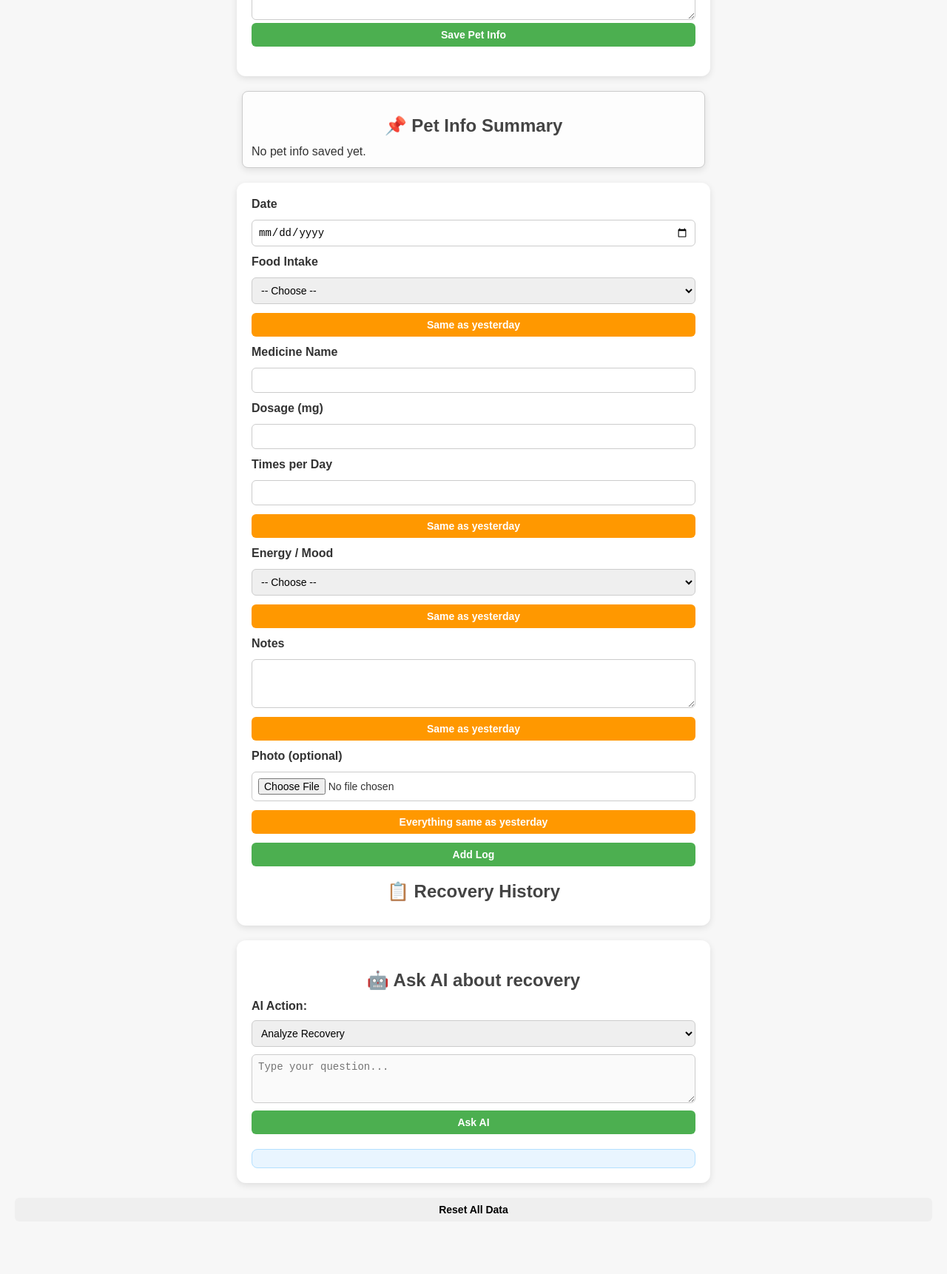
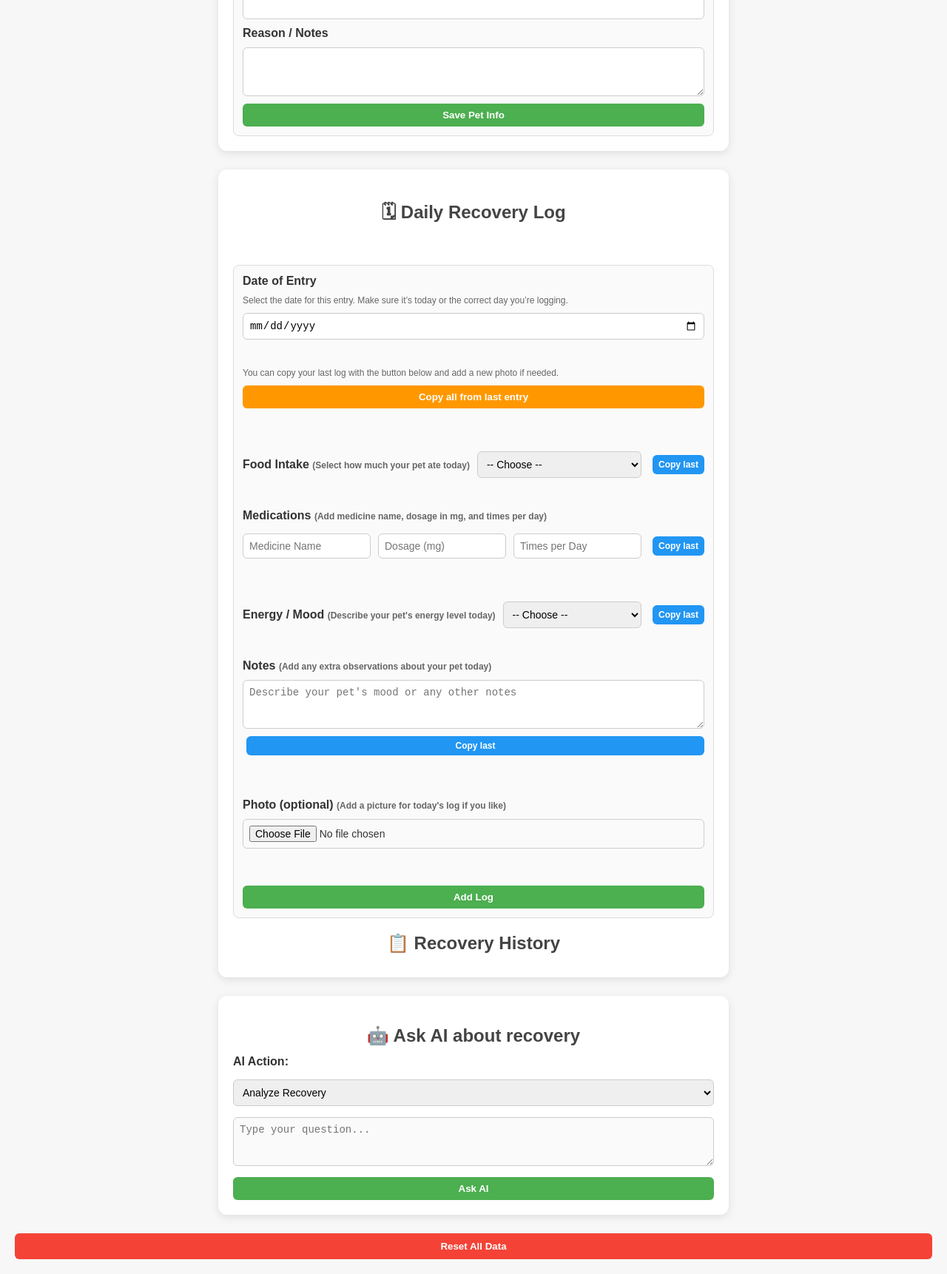
Before and after one commit to Anci82/PetPostOP, a plain HTML site: page index.html in a window 1280 px wide. Shown: the part 440-2162 px from the top of the page at 74% size. Before the commit the page ends 2111 px from the top, so only its background shows below. Drawn offline with Linux system fonts and the light colour scheme; no server answers.

Commit message:
Polished styling, summary hidden if info is present or editing

```diff
--- a/index.html
+++ b/index.html
@@ -1,19 +1,18 @@
 <!DOCTYPE html>
 <html lang="en">
-
   <head>
-  <meta charset="UTF-8">
+    <meta charset="UTF-8" />
     <title>Pet Recovery Log</title>
-  <link rel="stylesheet" href="style.css">
+    <link rel="stylesheet" href="style.css" />
   </head>
-
   <body>
     <h1>🐾 Pet Recovery Log</h1>
 
     <!-- PET INFO -->
-<div class="container">
+    <div class="container" id="petInfoWrapper">
       <h2>🐶🐱 Pet General Info (Fill Once)</h2>
       <form id="petInfoForm">
+        <div class="field-group">
           <label for="petType">Pet Type</label>
           <select id="petType" required>
             <option value="">-- Choose --</option>
@@ -22,7 +21,7 @@
           </select>
 
           <label for="petAge">Age (years)</label>
-    <input type="number" id="petAge" min="0" required>
+          <input type="number" id="petAge" min="0" required />
 
           <label for="petBreed">Breed (if dog)</label>
           <select id="petBreed">
@@ -30,12 +29,13 @@
           </select>
 
           <label for="surgeryType">Type of Surgery</label>
-    <input type="text" id="surgeryType" required>
+          <input type="text" id="surgeryType" required />
 
           <label for="surgeryReason">Reason / Notes</label>
           <textarea id="surgeryReason" rows="3"></textarea>
 
-    <button type="submit">Save Pet Info</button>
+          <button type="submit" class="primary-btn">Save Pet Info</button>
+        </div>
       </form>
     </div>
 
@@ -46,12 +46,31 @@
     </div>
 
     <!-- DAILY LOG -->
-  <div class="container">
+    <div class="container" id="dailyLogWrapper">
+      <h2>🗓 Daily Recovery Log</h2>
       <form id="logForm">
-      <label for="date">Date</label>
-      <input type="date" id="date" required>
+        <div class="field-group">
+          <label for="date">Date of Entry</label>
+          <small class="helper-text"
+            >Select the date for this entry. Make sure it’s today or the correct
+            day you’re logging.</small
+          >
+          <input type="date" id="date" required />
+          <small class="helper-text"
+            >You can copy your last log with the button below and add a new
+            photo if needed.</small
+          >
+          <button type="button" id="copyAllBtn" class="secondary-btn">
+            Copy all from last entry
+          </button>
 
-      <label for="food">Food Intake</label>
+          <div class="flex-row">
+            <label for="food">
+              Food Intake
+              <span class="helper-text"
+                >(Select how much your pet ate today)</span
+              >
+            </label>
             <select id="food" required>
               <option value="">-- Choose --</option>
               <option value="100%">100%</option>
@@ -60,34 +79,81 @@
               <option value="25%">25%</option>
               <option value="None">None</option>
             </select>
-      <button type="button" class="same-btn" data-field="food">Same as yesterday</button>
+            <button type="button" class="copy-btn" data-field="food">
+              Copy last
+            </button>
+          </div>
 
-      <label for="medName">Medicine Name</label>
-      <input type="text" id="medName">
-      <label for="medDosage">Dosage (mg)</label>
-      <input type="number" id="medDosage" min="0">
-      <label for="medTimes">Times per Day</label>
-      <input type="number" id="medTimes" min="0">
-      <button type="button" class="same-btn" data-field="medName">Same as yesterday</button>
+          <div class="field-group">
+            <label>
+              Medications
+              <span class="helper-text"
+                >(Add medicine name, dosage in mg, and times per day)</span
+              >
+            </label>
+            <div class="flex-row" id="meds">
+              <input type="text" id="medName" placeholder="Medicine Name" />
+              <input
+                type="number"
+                id="medDosage"
+                placeholder="Dosage (mg)"
+                min="0"
+              />
+              <input
+                type="number"
+                id="medTimes"
+                placeholder="Times per Day"
+                min="0"
+              />
+              <button type="button" class="copy-btn" data-field="medName">
+                Copy last
+              </button>
+            </div>
+          </div>
 
-      <label for="energy">Energy / Mood</label>
+          <div class="flex-row">
+            <label for="energy">
+              Energy / Mood
+              <span class="helper-text"
+                >(Describe your pet's energy level today)</span
+              >
+            </label>
             <select id="energy" required>
               <option value="">-- Choose --</option>
               <option value="High">High</option>
               <option value="Normal">Normal</option>
               <option value="Low">Low</option>
             </select>
-      <button type="button" class="same-btn" data-field="energy">Same as yesterday</button>
+            <button type="button" class="copy-btn" data-field="energy">
+              Copy last
+            </button>
+          </div>
 
-      <label for="notes">Notes</label>
-      <textarea id="notes" rows="3"></textarea>
-      <button type="button" class="same-btn" data-field="notes">Same as yesterday</button>
+          <label for="notes">
+            Notes
+            <span class="helper-text"
+              >(Add any extra observations about your pet today)</span
+            >
+          </label>
+          <textarea
+            id="notes"
+            rows="3"
+            placeholder="Describe your pet's mood or any other notes"
+          ></textarea>
+          <button type="button" class="copy-btn" data-field="notes">
+            Copy last
+          </button>
 
-      <label for="photo">Photo (optional)</label>
-      <input type="file" id="photo" accept="image/*">
+          <label for="photo" id="photo-label">
+            Photo (optional)
+            <span class="helper-text"
+              >(Add a picture for today's log if you like)</span
+            >
+          </label>
+          <input type="file" id="photo" accept="image/*" />
 
-      <button type="button" id="sameAll">Everything same as yesterday</button>
-      <button type="submit">Add Log</button>
+          <button type="submit" class="primary-btn" id="add-log-btn">Add Log</button>
+        </div>
       </form>
 
       <h2>📋 Recovery History</h2>
@@ -104,13 +170,20 @@
           <option value="question">Ask a Question</option>
         </select>
 
-      <textarea id="aiQuestion" rows="3" placeholder="Type your question..." disabled></textarea>
-      <button type="submit">Ask AI</button>
+        <textarea
+          id="aiQuestion"
+          rows="3"
+          placeholder="Type your question..."
+          disabled
+        ></textarea>
+        <button type="submit" class="primary-btn">Ask AI</button>
       </form>
       <div id="aiAnswer"></div>
     </div>
 
-  <button type="button" onclick="resetAllData()">Reset All Data</button>
+    <button type="button" onclick="resetAllData()" class="reset-btn">
+      Reset All Data
+    </button>
 
     <script src="script.js"></script>
   </body>
--- a/script.js
+++ b/script.js
@@ -6,11 +6,10 @@ const petInfoContent = document.getElementById('petInfoContent');
 
 let petInfo = JSON.parse(localStorage.getItem('petInfo')) || {};
 
-// Display pet info in the summary div
 function displayPetInfo() {
-    if (!petInfo || !petInfo.type) {
-        petInfoContent.innerHTML = "No pet info saved yet.";
-        petInfoForm.style.display = 'block';
+    if (!petInfo.type || document.getElementById('petInfoWrapper').style.display == 'block') {
+        document.getElementById('petInfoDisplay').style.display = 'none';
+        document.getElementById('petInfoWrapper').style.display = 'block';
         return;
     }
 
@@ -20,16 +19,13 @@ function displayPetInfo() {
       <strong>Breed:</strong> ${petInfo.breed || "—"}<br>
       <strong>Surgery:</strong> ${petInfo.surgeryType}<br>
       <strong>Reason / Notes:</strong> ${petInfo.surgeryReason || "—"}<br>
-      <button type="button" id="editPetInfo">Edit Pet Info</button>
+      <button type="button" id="editPetInfo" class="primary-btn">Edit Pet Info</button>
     `;
 
-    // Hide form since info exists
-    petInfoForm.style.display = 'none';
+    document.getElementById('petInfoWrapper').style.display = 'none';
 
-    // Add click listener to show form again
     document.getElementById('editPetInfo').addEventListener('click', () => {
-        petInfoForm.style.display = 'block';
-        // Prefill form with existing data
+        document.getElementById('petInfoWrapper').style.display = 'block';
         petType.value = petInfo.type;
         document.getElementById('petAge').value = petInfo.age;
         breedSelect.value = petInfo.breed;
@@ -38,7 +34,6 @@ function displayPetInfo() {
     });
 }
 
-// Save pet info
 petInfoForm.addEventListener('submit', function(e) {
     e.preventDefault();
     petInfo = {
@@ -53,12 +48,10 @@ petInfoForm.addEventListener('submit', function(e) {
     alert("Pet info saved!");
 });
 
-// Show/hide breed dropdown (optional for dog/cat)
 petType.addEventListener('change', function() {
-    breedSelect.parentElement.style.display = this.value === 'Dog' ? 'block' : 'block'; // always visible now
+    breedSelect.parentElement.style.display = 'block'; // always visible
 });
 
-// Fetch dog breeds from API
 function loadDogBreeds() {
     fetch('https://dog.ceo/api/breeds/list/all')
         .then(res => res.json())
@@ -82,10 +75,9 @@ const photoInput = document.getElementById('photo');
 
 let logs = JSON.parse(localStorage.getItem('petLogs')) || [];
 
-// Display logs
 function displayLogs() {
     logList.innerHTML = "";
-    logs.forEach((log) => {
+    logs.forEach((log, idx) => {
         const div = document.createElement('div');
         div.className = 'log-entry';
         div.innerHTML = `
@@ -95,52 +87,60 @@ function displayLogs() {
           <strong>Energy:</strong> ${log.energy}<br>
           <strong>Notes:</strong> ${log.notes || "—"}<br>
           ${log.photo ? `<img src="${log.photo}" alt="Pet Photo">` : ''}
+          <button type="button" class="edit-log-btn" data-index="${idx}">Edit</button>
         `;
         logList.appendChild(div);
     });
+
+    // Edit log button
+    document.querySelectorAll('.edit-log-btn').forEach(btn => {
+        btn.addEventListener('click', function() {
+            const idx = this.dataset.index;
+            const log = logs[idx];
+            document.getElementById('date').value = log.date;
+            document.getElementById('food').value = log.food;
+            document.getElementById('medName').value = log.medName;
+            document.getElementById('medDosage').value = log.medDosage;
+            document.getElementById('medTimes').value = log.medTimes;
+            document.getElementById('energy').value = log.energy;
+            document.getElementById('notes').value = log.notes;
+            // remove old photo if exists
+            photoInput.value = '';
+            // remove old log to replace
+            logs.splice(idx,1);
+            localStorage.setItem('petLogs', JSON.stringify(logs));
+            displayLogs();
+        });
+    });
 }
 
-// Highlight field briefly when copied from yesterday
-function highlightField(fieldId) {
-    const input = document.getElementById(fieldId);
-    if (!input) return;
-    input.classList.add('copied');
-    setTimeout(() => input.classList.remove('copied'), 1500);
-}
+// Copy last log
+document.getElementById('copyAllBtn').addEventListener('click', function() {
+    if (!logs.length) return;
+    const lastLog = logs[logs.length-1];
+    const fields = ['food','medName','medDosage','medTimes','energy','notes'];
+    fields.forEach(field=>{
+        const el = document.getElementById(field);
+        if(el) el.value = lastLog[field] || '';
+    });
+    photoInput.value = '';
+});
 
-// Individual "same as yesterday"
-document.querySelectorAll('.same-btn').forEach(button => {
+// Individual copy buttons
+document.querySelectorAll('.copy-btn').forEach(button => {
     button.addEventListener('click', function() {
         if (!logs.length) return;
         const field = this.dataset.field;
-        const input = document.getElementById(field);
-        if (!input) return;
-        input.value = logs[logs.length - 1][field] || "";
-        highlightField(field);
+        document.getElementById(field).value = logs[logs.length-1][field] || '';
     });
 });
 
-// "Everything same as yesterday"
-document.getElementById('sameAll').addEventListener('click', function() {
-    if (!logs.length) return;
-    const lastLog = logs[logs.length - 1];
-    const fields = ['food','medName','medDosage','medTimes','energy','notes'];
-    fields.forEach(field => {
-        const input = document.getElementById(field);
-        if(input) {
-            input.value = lastLog[field] || "";
-            highlightField(field);
-        }
-    });
-});
-
-// Add new log
 form.addEventListener('submit', function(e) {
     e.preventDefault();
     const file = photoInput.files[0];
-    if(file) {
+    if(file){
         const reader = new FileReader();
-        reader.onload = function(event) {
+        reader.onload = function(event){
             saveLog(event.target.result);
         }
         reader.readAsDataURL(file);
@@ -149,7 +149,7 @@ form.addEventListener('submit', function(e) {
     }
 });
 
-function saveLog(photoData) {
+function saveLog(photoData){
     const newLog = {
         date: document.getElementById('date').value,
         food: document.getElementById('food').value,
@@ -172,20 +172,20 @@ const aiQuestion = document.getElementById('aiQuestion');
 const aiAnswer = document.getElementById('aiAnswer');
 const aiOption = document.getElementById('aiOption');
 
-aiOption.addEventListener('change', function() {
-    aiQuestion.disabled = this.value !== 'question';
+aiOption.addEventListener('change', function(){
+    aiQuestion.disabled = this.value!=='question';
 });
 
-aiForm.addEventListener('submit', function(e) {
+aiForm.addEventListener('submit', function(e){
     e.preventDefault();
     const option = aiOption.value;
-    const recentLogs = logs.slice(-7).map(log => {
-        return `${log.date}: Food ${log.food}, Meds ${log.medName || "—"} ${log.medDosage ? `(${log.medDosage} mg x ${log.medTimes}/day)` : ""}, Energy ${log.energy}, Notes: ${log.notes || "—"}, Photo ${log.photo ? "uploaded" : "none"}`;
+    const recentLogs = logs.slice(-7).map(log=>{
+        return `${log.date}: Food ${log.food}, Meds ${log.medName || "—"} ${log.medDosage?`(${log.medDosage} mg x ${log.medTimes}/day)`:""}, Energy ${log.energy}, Notes: ${log.notes||"—"}, Photo ${log.photo?"uploaded":"none"}`;
     }).join("\n");
 
-    let prompt = `Pet: ${petInfo.type || "Unknown"} (${petInfo.age || "?"} years, ${petInfo.breed || "Unknown breed"})\nSurgery: ${petInfo.surgeryType || "Unknown"}\nReason: ${petInfo.surgeryReason || "—"}\n\nRecovery logs (last 7 days):\n${recentLogs}\n`;
+    let prompt = `Pet: ${petInfo.type||"Unknown"} (${petInfo.age||"?"} years, ${petInfo.breed||"Unknown breed"})\nSurgery: ${petInfo.surgeryType||"Unknown"}\nReason: ${petInfo.surgeryReason||"—"}\n\nRecovery logs (last 7 days):\n${recentLogs}\n`;
 
-    if(option === 'question') {
+    if(option==='question'){
         const question = aiQuestion.value.trim();
         if(!question) return;
         prompt += `Owner question: "${question}"`;
@@ -194,12 +194,12 @@ aiForm.addEventListener('submit', function(e) {
     }
 
     aiAnswer.innerText = "Preparing AI response...\n\n" + prompt;
-    aiQuestion.value = "";
+    aiQuestion.value="";
 });
 
-// --- RESET FUNCTION ---
-function resetAllData() {
-    if(confirm("Are you sure you want to clear all pet info and logs?")) {
+// --- RESET ---
+function resetAllData(){
+    if(confirm("Are you sure you want to clear all pet info and logs?")){
         localStorage.removeItem('petInfo');
         localStorage.removeItem('petLogs');
         petInfo = {};
@@ -208,7 +208,7 @@ function resetAllData() {
         displayLogs();
         petInfoForm.reset();
         form.reset();
-        petInfoForm.style.display = 'block'; // show form again
+        document.getElementById('petInfoWrapper').style.display='block';
         alert("All data cleared!");
     }
 }
--- a/style.css
+++ b/style.css
@@ -1,4 +1,3 @@
-/* --- GLOBAL STYLING --- */
 body {
   font-family: Arial, sans-serif;
   background: #f7f7f7;
@@ -13,29 +12,25 @@ h1, h2 {
   margin-bottom: 12px;
 }
 
-/* --- CONTAINERS --- */
 .container {
-  max-width: 600px;
-  margin: 0 auto 20px;
+  max-width: 650px;
+  margin: 0 auto 25px;
   background: #fff;
   padding: 20px;
   border-radius: 12px;
-  box-shadow: 0 3px 10px rgba(0,0,0,0.1);
+  box-shadow: 0 3px 12px rgba(0,0,0,0.1);
 }
 
-/* --- FORMS --- */
 form {
   display: grid;
-  gap: 12px;
-  margin-bottom: 20px;
+  gap: 15px;
 }
 
 label {
   font-weight: bold;
-  color: #333;
 }
 
-input, select, textarea, button {
+input, select, textarea {
   padding: 8px;
   font-size: 14px;
   border: 1px solid #ccc;
@@ -48,46 +43,60 @@ textarea {
   resize: vertical;
 }
 
-/* --- BUTTONS --- */
 button {
   cursor: pointer;
   border: none;
   border-radius: 6px;
   font-weight: bold;
+  padding: 8px 12px;
   transition: all 0.2s ease;
 }
 
-/* Primary button */
-button[type="submit"] {
+.primary-btn {
   background: #4CAF50;
   color: white;
 }
 
-button[type="submit"]:hover {
+.primary-btn:hover {
   background: #45a049;
+  transform: scale(1.05);
 }
 
-/* Secondary button */
-.same-btn, #sameAll {
+.secondary-btn {
   background: #ff9800;
   color: white;
 }
 
-.same-btn:hover, #sameAll:hover {
+.secondary-btn:hover {
   background: #e68a00;
+  transform: scale(1.05);
 }
 
-/* Reset button */
-button.reset-btn {
+.copy-btn {
+  background: #2196F3;
+  color: white;
+  font-size: 12px;
+  padding: 6px 8px;
+  margin-left: 5px;
+}
+
+.copy-btn:hover {
+  background: #1976D2;
+  transform: scale(1.05);
+}
+
+.reset-btn {
   background: #f44336;
   color: white;
+  width: 100%;
+  padding: 10px;
 }
 
-button.reset-btn:hover {
+.reset-btn:hover {
   background: #d32f2f;
+  transform: scale(1.03);
 }
 
-/* --- LOG ENTRIES --- */
 .log-entry {
   background: #f0f0f0;
   border-radius: 8px;
@@ -110,72 +119,78 @@ button.reset-btn:hover {
   border: 1px solid #ccc;
 }
 
-/* Highlight copied fields */
 .copied {
   background-color: #fff8b3;
   transition: background-color 1.5s ease;
 }
 
-/* --- PET INFO & SUMMARY --- */
-#petInfoDisplay {
-  border: 1px solid #ccc;
+.field-group {
+  display: grid;
+  gap: 10px;
   padding: 12px;
   border-radius: 8px;
-  background: #fdfdfd;
-  position: relative;
+  background: #fafafa;
+  border: 1px solid #ddd;
 }
 
-#petInfoDisplay button.edit-btn {
-  position: absolute;
-  top: 10px;
-  right: 10px;
-  background: #2196F3;
-  color: white;
-  font-size: 12px;
-  padding: 4px 8px;
-}
-
-#petInfoDisplay button.edit-btn:hover {
-  background: #1976D2;
-}
-
-/* --- AI SECTION --- */
-#aiForm {
-  display: grid;
-  gap: 10px;
-}
-
-#aiQuestion {
-  resize: vertical;
-  min-height: 60px;
-}
-
-#aiAnswer {
-  background: #e9f5ff;
-  padding: 12px;
-  border-radius: 8px;
-  margin-top: 10px;
-  white-space: pre-wrap;
-  border: 1px solid #b3e0ff;
-}
-
-/* --- FORM GROUPING --- */
-.field-group {
-  display: grid;
-  gap: 6px;
-  border: 1px solid #ddd;
-  padding: 10px;
-  border-radius: 8px;
-  background: #fafafa;
-}
-
-/* --- FLEX ROWS --- */
 .flex-row {
   display: flex;
+  align-items: center;
   gap: 10px;
-  align-items: center;
 }
 
 .flex-row input, .flex-row select {
   flex: 1;
 }
+
+.helper-text {
+  font-size: 12px;
+  color: #666;
+  display: inline-block;
+}
+
+#logForm, .flex-row, #photo-label, #add-log-btn{
+  margin-top: 3em;
+}
+
+#date, .flex-row{
+  margin-bottom: 2em;
+}
+
+/* --- Fix nested medication section --- */
+.field-group .field-group {
+  background: none;      /* remove inner box background */
+  border: none;          /* remove inner border */
+  padding: 0;            /* remove inner padding */
+  margin: 0;             /* remove inner margin */
+  border-radius: 0;      /* remove rounded corners */
+  display: flex;         /* keep meds inputs in a row */
+  flex-wrap: wrap;
+  gap: 10px;
+}
+
+.field-group .field-group label {
+  display: block;        /* label above inputs */
+  margin-bottom: 5px;
+}
+
+#meds {
+  display: flex;         /* inputs row */
+  gap: 10px;
+  flex-wrap: wrap;
+  margin: 0;
+  padding: 0;
+  border: none;
+  background: none;
+}
+
+#meds input {
+  flex: 1;
+  min-width: 80px;
+}
+
+#meds .copy-btn {
+  flex: none;
+  margin-left: 5px;
+  padding: 6px 8px;
+}
```
Lines whose indentation alone changed are shown as unchanged.
